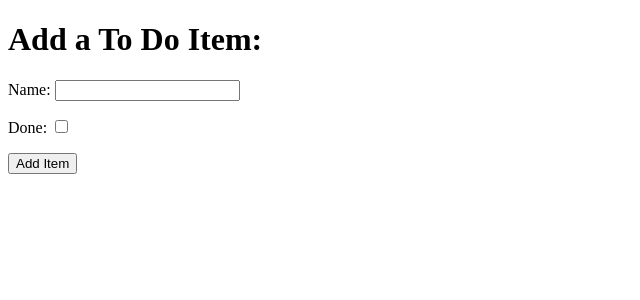
After one commit to KC-7/hello-django, a Django app: page /add in a window 1280 px wide. The commit adds this page. Shown: the top 300 px of the page, without its empty margins (0-640 px from the left). Run offline with Django 3.2, Linux system fonts and the light colour scheme.

Commit message:
Set up create new item

```diff
--- a/django_todo/urls.py
+++ b/django_todo/urls.py
@@ -15,9 +15,10 @@ Including another URLconf
 """
 from django.contrib import admin
 from django.urls import path
-from todo.views import get_todo_list
+from todo.views import get_todo_list, add_item
 
 urlpatterns = [
     path('admin/', admin.site.urls),
-    path('', get_todo_list, name='get_todo_list')
+    path('', get_todo_list, name='get_todo_list'),
+    path('add', add_item, name='add')
 ]
--- /dev/null
+++ b/todo/templates/todo/add_item.html
@@ -0,0 +1,34 @@
+<!DOCTYPE html>
+<html lang="en">
+<head>
+    <meta charset="UTF-8">
+    <meta http-equiv="X-UA-Compatible" content="IE=edge">
+    <meta name="viewport" content="width=device-width, initial-scale=1.0">
+    <title>Document</title>
+</head>
+<body>
+    <h1>Add a To Do Item:</h1>
+    <form method="POST" action="add">
+        {% csrf_token %}
+        <div>
+            <p>
+                <label for="id_name">Name: </label>
+                <input type="text" name="item_name" id="id_name">
+            </p>
+        </div>
+
+        <div>
+            <p>
+                <label for="id_done">Done: </label>
+                <input type="checkbox" name="done" id="id_done">
+            </p>
+        </div>
+
+        <div>
+            <p>
+                <button type="submit">Add Item</button>
+            </p>
+        </div>
+    </form>
+</body>
+</html>
--- a/todo/templates/todo/todo_list.html
+++ b/todo/templates/todo/todo_list.html
@@ -26,5 +26,6 @@
         </tr>
         {% endfor %}
     </table>
+    <a href="/add">Add an Item</a>
 </body>
 </html>
--- a/todo/views.py
+++ b/todo/views.py
@@ -1,4 +1,4 @@
-from django.shortcuts import render
+from django.shortcuts import render, redirect
 from .models import Item
 
 
@@ -9,3 +9,13 @@ def get_todo_list(request):
         'items': items
     }
     return render(request, 'todo/todo_list.html', context)
+
+
+def add_item(request):
+    if request.method == 'POST':
+        name = request.POST.get('item_name')
+        done = 'done' in request.POST
+        Item.objects.create(name=name, done=done)
+
+        return redirect('get_todo_list')
+    return render(request, 'todo/add_item.html')
```
Also changed, not shown: db.sqlite3.
